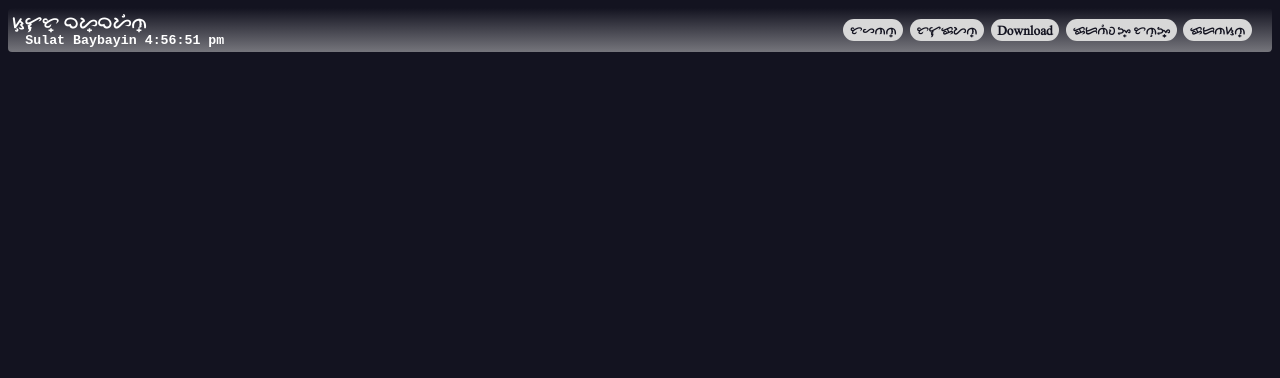
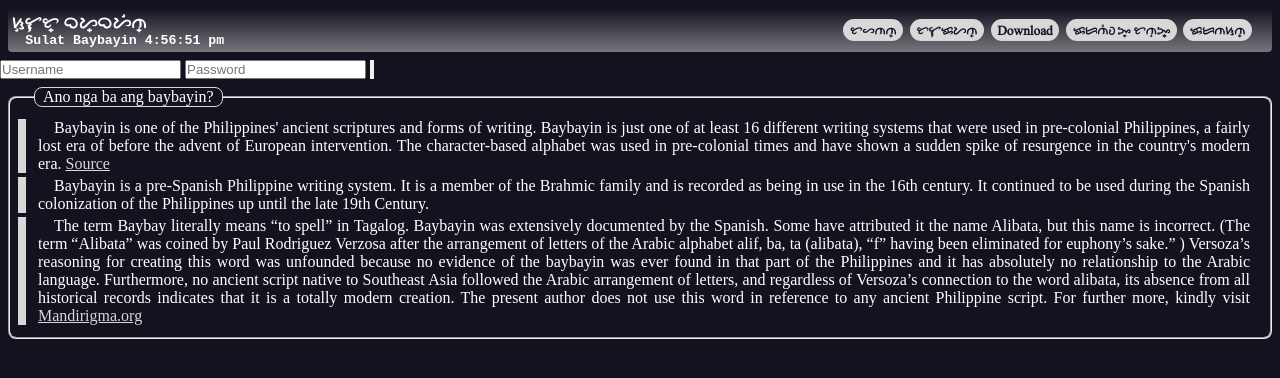
Before and after one commit to RyannKim327/SulatBaybayin-Website, a PHP site: page / in a window 1280 px wide. Shown: the top 378 px of the page. Run offline with PHP 8.4, Linux system fonts and the light colour scheme.

Commit message:
08-16-23 00:56 [Rebuilding]

```diff
--- /dev/null
+++ b/home.html
@@ -0,0 +1,17 @@
+<!DOCTYPE html>
+<html lang="en">
+	<body>
+		<fieldset>
+			<legend>Ano nga ba ang baybayin?</legend>
+			<blockquote>
+				&emsp;Baybayin is one of the Philippines' ancient scriptures and forms of writing. Baybayin is just one of at least 16 different writing systems that were used in pre-colonial Philippines, a fairly lost era of before the advent of European intervention. The character-based alphabet was used in pre-colonial times and have shown a sudden spike of resurgence in the country's modern era. <a href="https://owlcation.com/humanities/Learn-how-to-type-write-and-read-baybayin">Source</a>
+			</blockquote>
+			<blockquote>
+				&emsp;Baybayin is a pre-Spanish Philippine writing system. It is a member of the Brahmic family and is recorded as being in use in the 16th century. It continued to be used during the Spanish colonization of the Philippines up until the late 19th Century.
+			</blockquote>
+			<blockquote>
+				&emsp;The term Baybay literally means “to spell” in Tagalog. Baybayin was extensively documented by the Spanish. Some have attributed it the name Alibata, but this name is incorrect. (The term “Alibata” was coined by Paul Rodriguez Verzosa after the arrangement of letters of the Arabic alphabet alif, ba, ta (alibata), “f” having been eliminated for euphony’s sake.” ) Versoza’s reasoning for creating this word was unfounded because no evidence of the baybayin was ever found in that part of the Philippines and it has absolutely no relationship to the Arabic language. Furthermore, no ancient script native to Southeast Asia followed the Arabic arrangement of letters, and regardless of Versoza’s connection to the word alibata, its absence from all historical records indicates that it is a totally modern creation. The present author does not use this word in reference to any ancient Philippine script. For further more, kindly visit <a href="https://mandirigma.org/?p=423">Mandirigma.org</a>
+			</blockquote>
+		</fieldset>
+	</body>
+</html>
--- a/index.php
+++ b/index.php
@@ -1,3 +1,8 @@
+<?php
+	function isLoggedIn(){
+		return isset($_COOKIE['mpop-username']);
+	}
+?>
 <!DOCTYPE html>
 <html lang="en">
 	<head>
@@ -26,6 +31,22 @@
 				</ul>
 			</nav>
 		</header>
+		<?php if(!isLoggedIn()){ ?>
+		<form action="" class="mpop-credentials">
+			<span class="input">
+				<input type="text" name="username" id="username" mpop-length="5" placeholder="Username">
+			</span>
+			<span class="input">
+				<input type="password" name="pass" id="password" mpop-length="8" placeholder="Password">
+				<input type="submit" value="" id="accept">
+			</span>
+		</form>
+		<?php } ?>
+		<main>
+			<div class="include" id="index">
+				<?php include("home.html") ?>
+			</div>
+		</main>
 	</body>
 	<script src="mpop/script.js"></script>
 </html>
--- a/mpop/script.js
+++ b/mpop/script.js
@@ -91,6 +91,17 @@
 	}
 })
 
+const inputs = document.getElementsByClassName("input")
+for(let i in inputs){
+	const input = inputs[i]
+	for(let c in input.childNodes){
+		const child = input.childNodes[c]
+		if(parseInt(child.getAttribute("mpop-length")) <= child.value.length){
+			console.log("test")
+		}
+	}
+}
+
 // for(let i = 0; i < document.getElementsByClassName("mpop-search").length; i++){
 // let x = document.getElementsByClassName("mpop-search")[i];
 // x.value = "🔎";
--- a/mpop/styles.css
+++ b/mpop/styles.css
@@ -84,6 +84,7 @@
 	--color-main: #ffffff;
 
 	--silver-gray: #d8d8d8;
+	--silver-metal: #808080;
 }
 
 *{
@@ -149,3 +150,33 @@
 	color: var(--color-main);
 	box-shadow: 0 0 5px var(--silver-gray);
 }
+
+fieldset {
+	margin: .5em;
+	padding: .5em;
+	border-radius: .5em;
+}
+
+fieldset > legend {
+	border: 1px var(--silver-gray) solid;
+	border-radius: .5em;
+	padding: 0 .5em;
+	margin-left: 1em;
+}
+
+fieldset > blockquote{
+	text-align: justify;
+	border-left: .5em var(--silver-gray) solid;
+	padding: 0 .75em;
+	margin: .25em 0;
+}
+fieldset > blockquote:hover{
+	border-left: .5em var(--silver-metal) solid;
+}
+a{
+	color: var(--silver-gray);
+}
+
+.mpop-login{
+	margin: .5em;
+}
```
